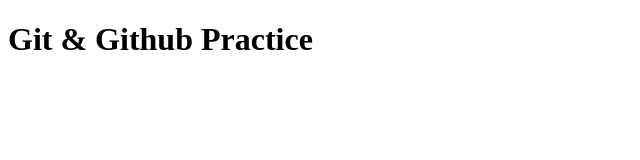
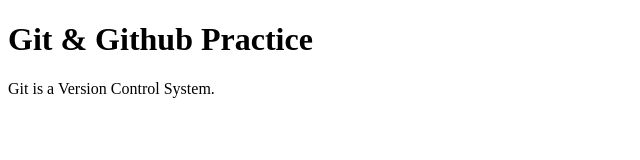
Before and after one commit to addy-1090/Demo_Repo, a plain HTML site: page index.html in a window 1280 px wide. Shown: the whole page, without its empty margins (0-640 px from the left). Drawn offline with Linux system fonts and the light colour scheme.

```diff
--- a/index.html
+++ b/index.html
@@ -9,5 +9,9 @@
 
     <h1> Git & Github Practice </h1>
 
+    <p>
+        Git is a Version Control System.
+    </p>
+
 </body>
 </html>
```
